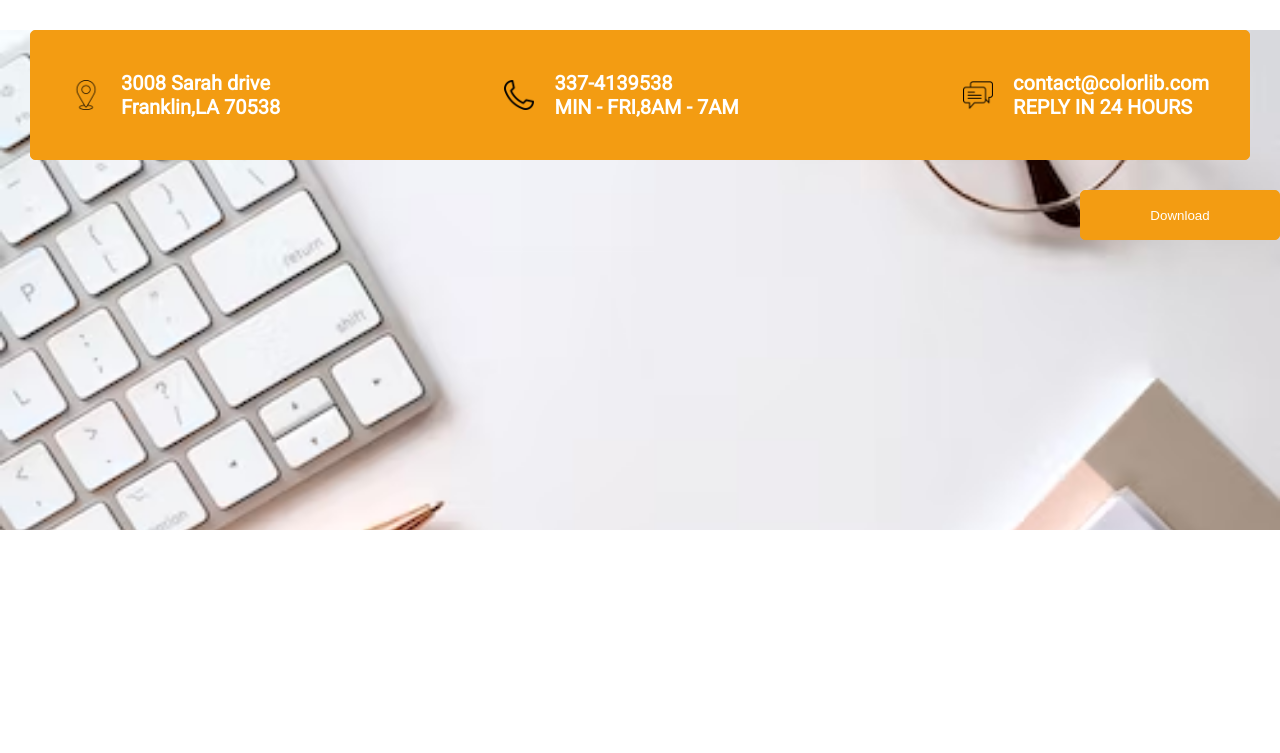
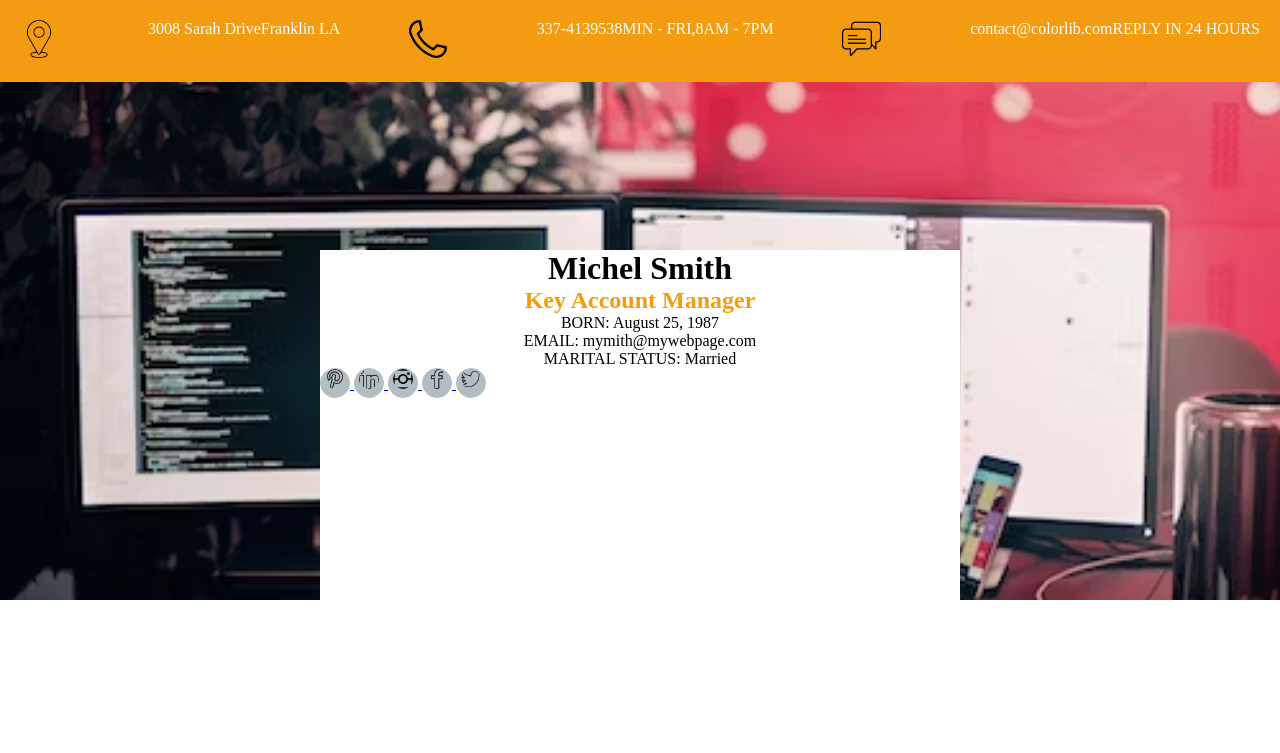
Before and after one commit to binetougaye/tache-5, a plain HTML site: page index.html in a window 1280 px wide. Drawn offline with Linux system fonts and the light colour scheme.

Commit message:
fixer le bg img

```diff
--- a/index.html
+++ b/index.html
@@ -12,36 +12,56 @@
 </head>
 
 <body>
-    <header>
+   <div class="content">
+        <div class="white">
+            <!-- <p id="profile"><img src="profile-1-250x250.jpg.webp" alt="profile-1-250x250"></p> -->
+            <h1>Michel Smith</h1>
+            <h2>Key Account Manager</h2>
+            <p>BORN: August 25, 1987</p>
+            <p>EMAIL: mymith@mywebpage.com</p>
+            <p>MARITAL STATUS: Married</p>
+            <a href="https://preview.colorlib.com/theme/cvportfolio/">
+             <p class="p"><img src="pint-one.png" alt="" id="logo-pint"></p>
+            </a>
+            <a href="https://preview.colorlib.com/theme/cvportfolio/">
+                <p class="p"><img src="icon-linkedin.png" alt="" id="logo-link"></p>
+            </a>
+            <a href="https://preview.colorlib.com/theme/cvportfolio/">
+                <p class="p"><img src="icon-insta.png" alt="" id="logo-insta"></p>
+            </a>
+            <a href="https://preview.colorlib.com/theme/cvportfolio/">
+               <p class="p"><img src="icon-facebook.png" alt="" id="logo-face"></p>
+            </a>
+            <a href="https://preview.colorlib.com/theme/cvportfolio/">
+              <p class="p"><img src="icon-twitter.png" alt="" id="logo-twitt"></p>
+            </a>
+        </div>
         <div class="navbar">
             <nav class="nav-items">
                 <ul>
-                    <img src="icone-adress.png" alt="icone-adress">
                     <div>
-                        <li>3008 Sarah drive </li>
-                        <li>Franklin,LA 70538</li>
+                        <img src="icone-adress.png" alt="" id="icone-adress">
                     </div>
+                    <li>3008 Sarah Drive</li>
+                    <li>Franklin LA</li>
                 </ul>
                 <ul>
-                    <img src="icon-call.png" alt="icon-call">
                     <div>
-                        <li>337-4139538</li>
-                        <li>MIN - FRI,8AM - 7AM</li>
+                        <img src="icon-call.png" alt="" id="icon-call">
                     </div>
+                    <li>337-4139538</li>
+                    <li>MIN - FRI,8AM - 7PM</li>
                 </ul>
                 <ul>
-                    <img src="icon-message.png" alt="icon-message">
                     <div>
-                        <li>contact@colorlib.com</li>
-                        <li>REPLY IN 24 HOURS</li>
+                        <img src="icon-message.png" alt="" id="icon-message">
                     </div>
+                    <li>contact@colorlib.com</li>
+                    <li>REPLY IN 24 HOURS</li>
                 </ul>
             </nav>
         </div>
-        <div class="button">
-            <button>Download</button>
-        </div>
-    </header>
+   </div>
 </body>
 
 </html>
--- a/styles.css
+++ b/styles.css
@@ -3,84 +3,82 @@
     padding: 0;
     margin: 0;
 }
-body{
-    font-family: 'Roboto' ,sans-serif;
-}
-header{
-    background-image: url('arriere\ plan.avif');
+.content{
+    background-image: url('photo-computer.avif');
     background-size: cover;
     background-repeat: no-repeat;
+    width: 100%;
+    height: 600px;
+    position: relative;
+}
+.white{
+
+    background-color:#fff ;
+    position: absolute;
+    top: 50%;
+    left: 50%;
+    transform: translate(-50%,-50%);
+    width: 50%;
     height: 500px;
+    margin-top: 200px;
+}
+#profile{
+    position: absolute;
+    bottom: 300px;
+    left: 230px;
+}
+.white img{
+    width: 70%;
+    height: 30%;
+    border-radius: 70%;
+}
+.white h1,h2,p{
+    text-align: center;
+}
+.white h2{
+    color: #f39c12;
+}
+ul li{
+    color: #fff;
+    list-style-type: none;
+}
+.nav-items{
+    display: flex;
+    justify-content: space-between;
 
 }
 .navbar{
-    border: 1px solid #f39c12;
     background-color: #f39c12;
-    margin-top: 10px;
-    margin: 30px;
-    border-radius: 5px;
-}
-
-.nav-items{
-    display: flex;
-    justify-content: space-between;
-    padding: 40px;
-}
-.nav-items li{
-    list-style-type: none;
-    color: #fff;
-    font-size: 20px;
-    font-weight: bold;
-}
-.nav-item{
+    padding: 20px;
 
 }
 ul{
     display: flex;
-    justify-content: center;
-    align-items: center;
-    gap: 20px;
-}
-ul img{
-    width: 30px;
-}
-button{
-    background-color: #f39c12;
-    color: #fff;
-    border: 1px solid #f39c12;
-    border-radius: 5px;
-    width: 200px;
-    height: 50px;
-
-    font-size: bold;
-}
-.button{
-    /* position: relative; */
-    /* left: 80%; */
-    /* right: 0; */
-    text-align: right;
-}
-
-.navbar{
-    /* position: relative; */
-}
-.spe{
-    background-color: #fff;
-    /* position: absolute;
-    top: 50%;
-    left: 50%; */
-    transform: translate(-50%,-50%);
-    margin-top: 300px;
-    height: 600px;
-    margin-left: 500px;
-    position: relative;
 
 }
-#profile{
-    width: 20%;
-    height: 20%;
-    border-radius: 80%;
+#icon-message, #icon-call,#icone-adress{
+    width: 30%;
 }
-.img{
+.p{
+    display: inline-block;
+    border: 1px solid #b2bec3;
+    width: 30px;
+    height: 30px;
+    border: 1px solid #b2bec3;
+    border-radius: 40px;
+    background-color: #b2bec3;
+}
+.p:hover{
+    display: inline-block;
+    border: 1px solid #f39c12;
+    width: 30px;
+    height: 30px;
+    border: 1px solid #b2bec3;
+    border-radius: 40px;
+    background-color:#f39c12;
+}
+#logo-pint,#logo-face,#logo-twitt,#logo-insta,#logo-link{
+    width: 20px;
+    height: 20px;
 
 }
```
Also changed, not shown: arriere plan2.avif (added), icon-facebook.png (added), icon-insta.png (added), icon-linkedin.png (added), icon-twitter.png (added), icone-pinterest.png (added), photo-computer.avif (added), pint-one.png (added), pint.png (added).
